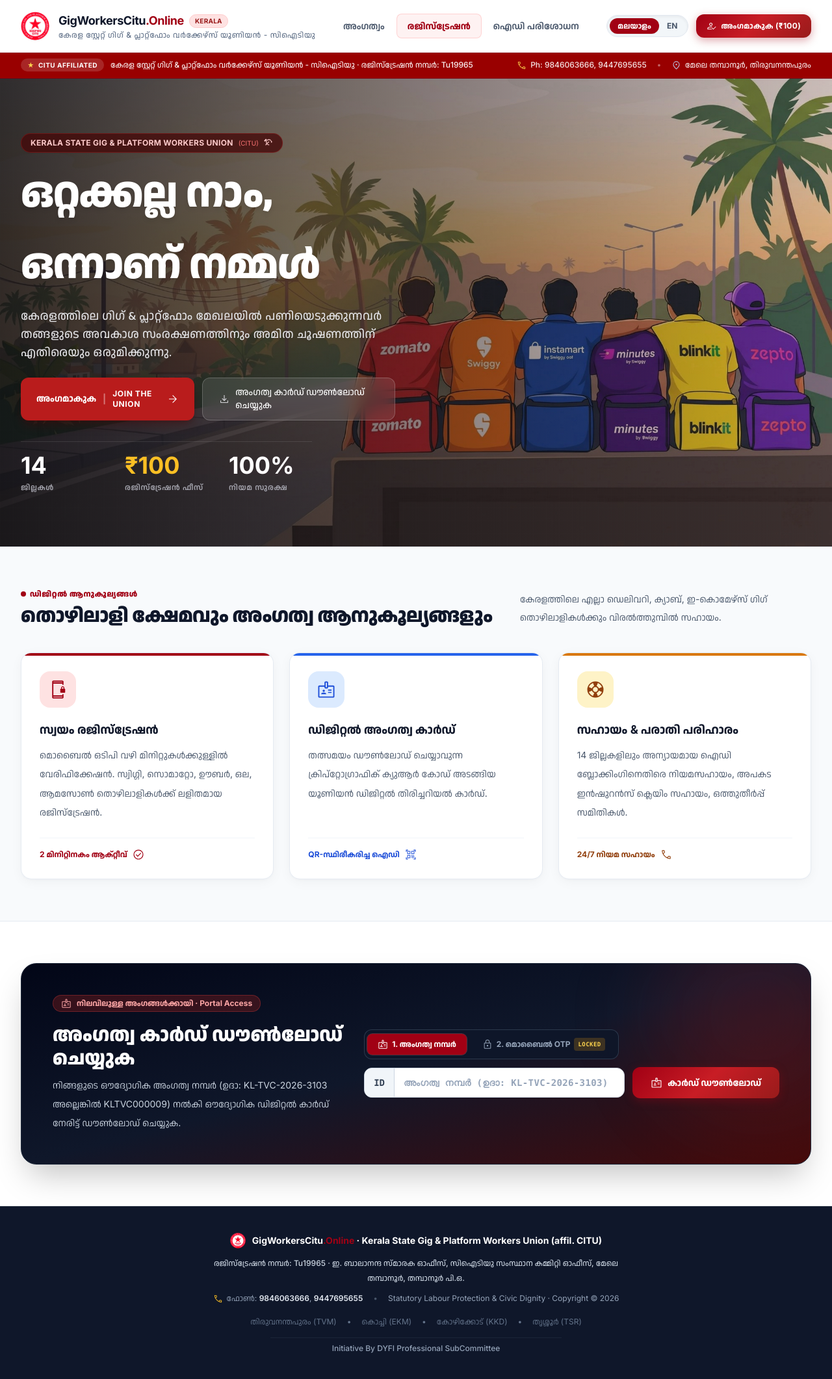
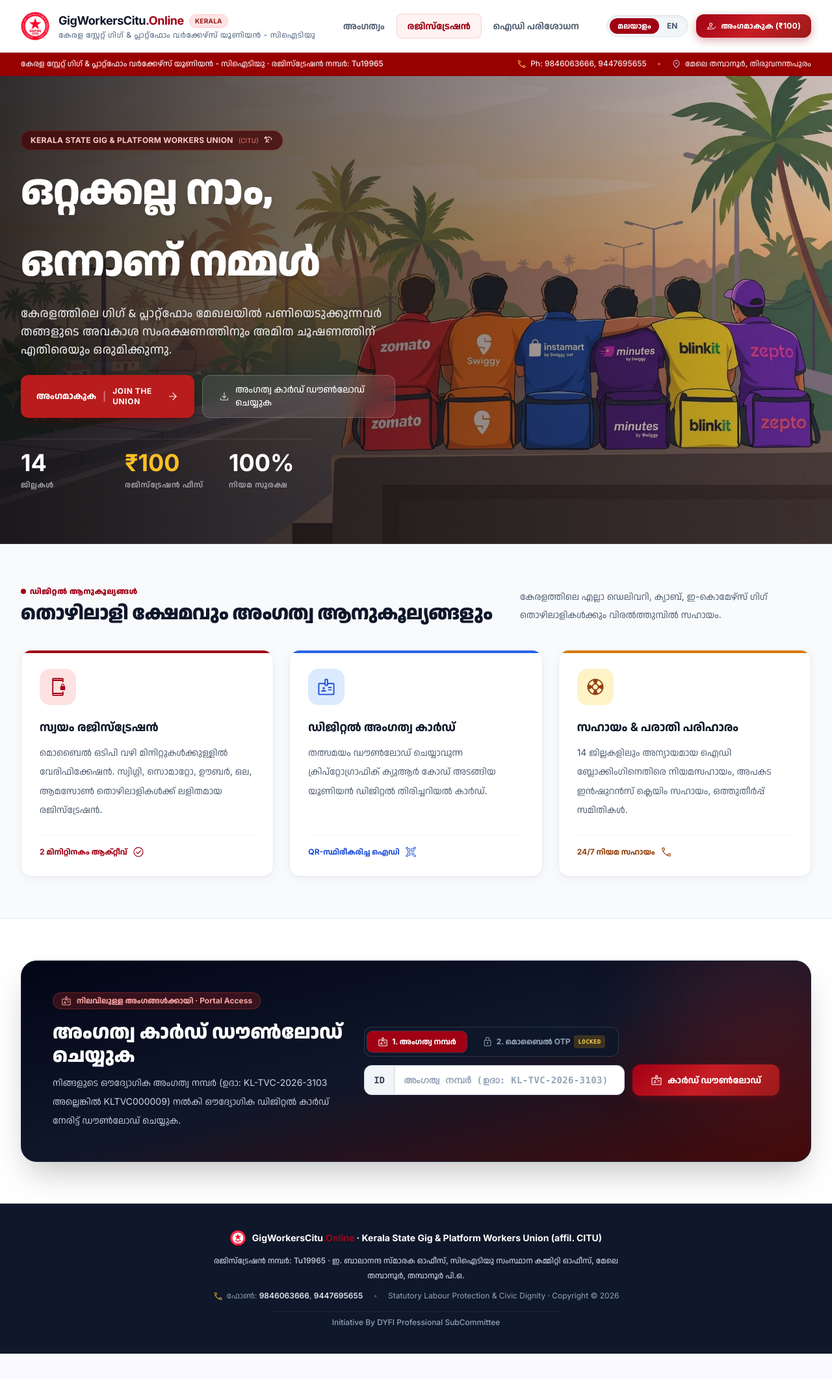
Before and after one commit to peoples-technology/GigWorkersForum, a SvelteKit app in the folder frontend/: page / in a window 1280 px wide. Shown: the whole page at 65% size. After the commit the page ends 2083 px from the top, so only its background shows below. Built offline with nearby package versions, Linux system fonts and the light colour scheme.

Commit message:
fix(home): remove CITU AFFILIATED badging and footer district list

```diff
--- a/frontend/src/routes/+page.svelte
+++ b/frontend/src/routes/+page.svelte
@@ -228,10 +228,6 @@
 		<aside aria-label="Statutory Notice" class="w-full bg-[#990000] text-white border-b border-[#7d000d]">
 			<div class="max-w-7xl mx-auto px-4 sm:px-6 lg:px-8 py-2.5 flex flex-wrap items-center justify-between gap-2 text-xs">
 				<div class="flex items-center gap-2.5 min-w-0">
-					<span class="inline-flex items-center gap-1.5 px-2.5 py-0.5 rounded-full bg-white/15 text-white font-bold text-[10px] uppercase tracking-wider shadow-xs flex-shrink-0">
-						<span class="text-amber-300">★</span>
-						<span>CITU AFFILIATED</span>
-					</span>
 					<span class="truncate font-medium text-white/95 text-xs">
 						{lang === 'ml'
 							? 'കേരള സ്റ്റേറ്റ് ഗിഗ് & പ്ലാറ്റ്ഫോം വർക്കേഴ്സ് യൂണിയൻ - സിഐടിയു · രജിസ്ട്രേഷൻ നമ്പർ: Tu19965'
@@ -642,15 +638,6 @@
 			<span class="text-slate-600 hidden sm:inline">•</span>
 			<span>Statutory Labour Protection &amp; Civic Dignity · Copyright © 2026</span>
 		</div>
-		<div class="flex flex-wrap items-center justify-center gap-4 text-xs text-slate-500 mt-2">
-			<span>തിരുവനന്തപുരം (TVM)</span>
-			<span>•</span>
-			<span>കൊച്ചി (EKM)</span>
-			<span>•</span>
-			<span>കോഴിക്കോട് (KKD)</span>
-			<span>•</span>
-			<span>തൃശ്ശൂർ (TSR)</span>
-		</div>
 		<div class="pt-2 text-xs text-slate-400 font-medium border-t border-slate-800/80 w-full max-w-md mt-1">
 			Initiative By DYFI Professional SubCommittee
 		</div>
```
